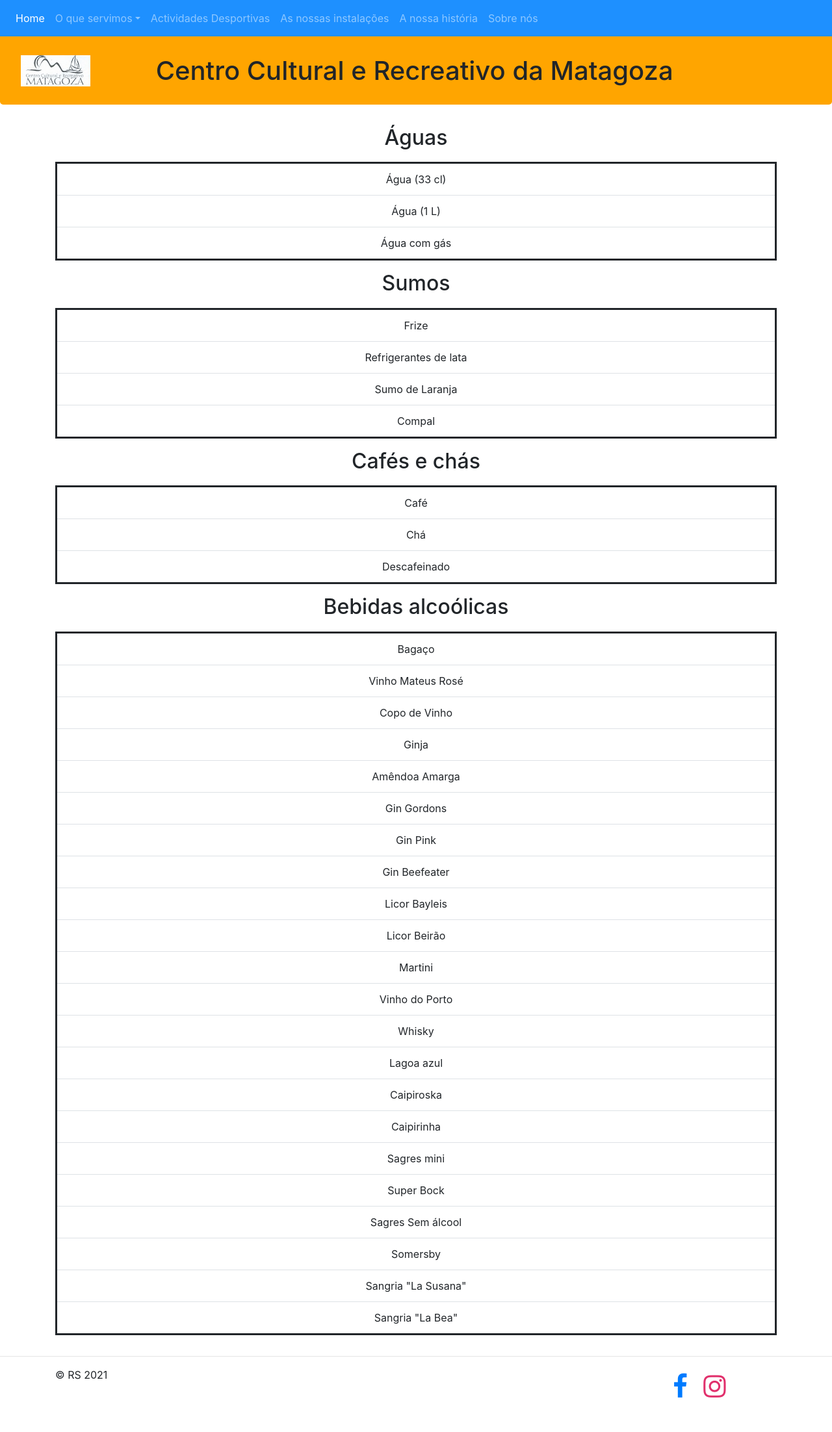
After one commit to Ricardo-Santos-21904332/Website-Centro-Cultural-e-Recreativo-Da-Matagoza, a Django app: page /bebidas/ in a window 1280 px wide. The commit adds this page. Shown: the whole page at 65% size. Run offline with Django 3.2, Linux system fonts and the light colour scheme; some libraries are stand-ins or nearby versions.

Commit message:
Adicionada página das bebidas

```diff
--- /dev/null
+++ b/website/templates/website/bebidas.html
@@ -0,0 +1,120 @@
+{% extends 'website/layout.html' %}
+
+{% block main %}
+    <div class="col-md-12">
+        <h2 style="text-align: center;padding-bottom: 10px">Águas</h2>
+        <table class="table" style="border: solid">
+            <tr>
+                <td style="text-align: center">Água (33 cl)</td>
+            </tr>
+            <tr>
+                <td style="text-align: center">Água (1 L)</td>
+            </tr>
+            <tr>
+                <td style="text-align: center">Água com gás</td>
+            </tr>
+        </table>
+    </div>
+    <div class="col-md-12">
+        <h2 style="text-align: center;padding-bottom: 10px">Sumos</h2>
+        <table class="table" style="border: solid">
+            <tr>
+                <td style="text-align: center">Frize</td>
+            </tr>
+            <tr>
+                <td style="text-align: center">Refrigerantes de lata</td>
+            </tr>
+            <tr>
+                <td style="text-align: center">Sumo de Laranja</td>
+            </tr>
+            <tr>
+                <td style="text-align: center">Compal</td>
+            </tr>
+        </table>
+    </div>
+    <div class="col-md-12">
+        <h2 style="text-align: center;padding-bottom: 10px">Cafés e chás</h2>
+        <table class="table" style="border: solid">
+            <tr>
+                <td style="text-align: center">Café</td>
+            </tr>
+            <tr>
+                <td style="text-align: center">Chá</td>
+            </tr>
+            <tr>
+                <td style="text-align: center">Descafeinado</td>
+            </tr>
+        </table>
+    </div>
+    <div class="col-md-12">
+        <h2 style="text-align: center;padding-bottom: 10px">Bebidas alcoólicas</h2>
+        <table class="table" style="border: solid">
+            <tr>
+                <td style="text-align: center">Bagaço</td>
+            </tr>
+            <tr>
+                <td style="text-align: center">Vinho Mateus Rosé</td>
+            </tr>
+            <tr>
+                <td style="text-align: center">Copo de Vinho</td>
+            </tr>
+            <tr>
+                <td style="text-align: center">Ginja</td>
+            </tr>
+            <tr>
+                <td style="text-align: center">Amêndoa Amarga</td>
+            </tr>
+            <tr>
+                <td style="text-align: center">Gin Gordons</td>
+            </tr>
+            <tr>
+                <td style="text-align: center">Gin Pink</td>
+            </tr>
+            <tr>
+                <td style="text-align: center">Gin Beefeater</td>
+            </tr>
+            <tr>
+                <td style="text-align: center">Licor Bayleis</td>
+            </tr>
+            <tr>
+                <td style="text-align: center">Licor Beirão</td>
+            </tr>
+            <tr>
+                <td style="text-align: center">Martini</td>
+            </tr>
+            <tr>
+                <td style="text-align: center">Vinho do Porto</td>
+            </tr>
+            <tr>
+                <td style="text-align: center">Whisky</td>
+            </tr>
+            <tr>
+                <td style="text-align: center">Lagoa azul</td>
+            </tr>
+            <tr>
+                <td style="text-align: center">Caipiroska</td>
+            </tr>
+            <tr>
+                <td style="text-align: center">Caipirinha</td>
+            </tr>
+            <tr>
+                <td style="text-align: center">Sagres mini</td>
+            </tr>
+            <tr>
+                <td style="text-align: center">Super Bock</td>
+            </tr>
+            <tr>
+                <td style="text-align: center">Sagres Sem álcool</td>
+            </tr>
+            <tr>
+                <td style="text-align: center">Somersby</td>
+            </tr>
+            <tr>
+                <td style="text-align: center">Sangria "La Susana"</td>
+            </tr>
+            <tr>
+                <td style="text-align: center">Sangria "La Bea"</td>
+            </tr>
+        </table>
+    </div>
+{% endblock main %}
--- a/website/templates/website/comida.html
+++ b/website/templates/website/comida.html
@@ -23,7 +23,7 @@
                 <td style="text-align: center">Menu Bifana (Sem bebida)</td>
             </tr>
             <tr>
-                <td style="text-align: center">Menu Hambúrguer (sem bebida)</td>
+                <td style="text-align: center">Menu Hambúrguer (Sem bebida)</td>
             </tr>
             <tr>
                 <td style="text-align: center">Moelas (Meia Dose)</td>
--- a/website/templates/website/layout.html
+++ b/website/templates/website/layout.html
@@ -43,7 +43,7 @@
                    aria-expanded="false">O que servimos</a>
                 <div class="dropdown-menu" aria-labelledby="dropdown01">
                     <a class="dropdown-item" href=" {% url 'website:comida' %} ">Comida</a>
-                    <a class="dropdown-item" href="#">Bebidas</a>
+                    <a class="dropdown-item" href=" {% url 'website:bebidas' %} ">Bebidas</a>
                     <a class="dropdown-item" href="#">Snacks</a>
                 </div>
             </li>
--- a/website/urls.py
+++ b/website/urls.py
@@ -7,4 +7,5 @@
     path('', views.index, name='index'),
     path('about/', views.about, name='about'),
     path('comida/', views.comida, name='comida'),
+    path('bebidas/', views.bebidas, name='bebidas'),
 ]
--- a/website/views.py
+++ b/website/views.py
@@ -12,3 +12,7 @@
 
 def comida(request):
     return render(request, "website/comida.html")
+
+
+def bebidas(request):
+    return render(request, "website/bebidas.html")
```
